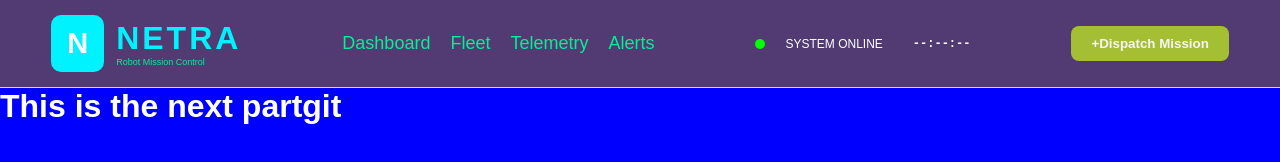
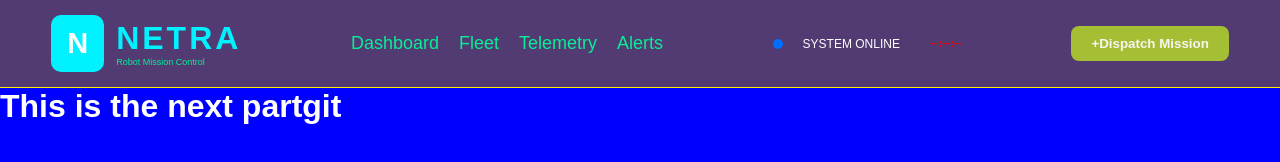
Before and after one commit to somashashank260-oss/NETRA, a plain HTML site: page index.html in a window 1280 px wide. Drawn offline with Linux system fonts and the light colour scheme.

Commit message:
version2 21-11-2026

```diff
--- a/style.css
+++ b/style.css
@@ -91,11 +91,11 @@ nav a:hover{
 .online-dot{
     width: 10px;
     height: 10px;
-    background-color: rgb(0, 255, 0);
+    background-color: rgb(0, 110, 255);
     border-radius: 50%;
 }
 #clock{
-    color: rgb(255, 255, 255);
-    font-family: monospace;
+    color: red;
+    font-family: monospacee;
     margin-left:10px;
 }
```
